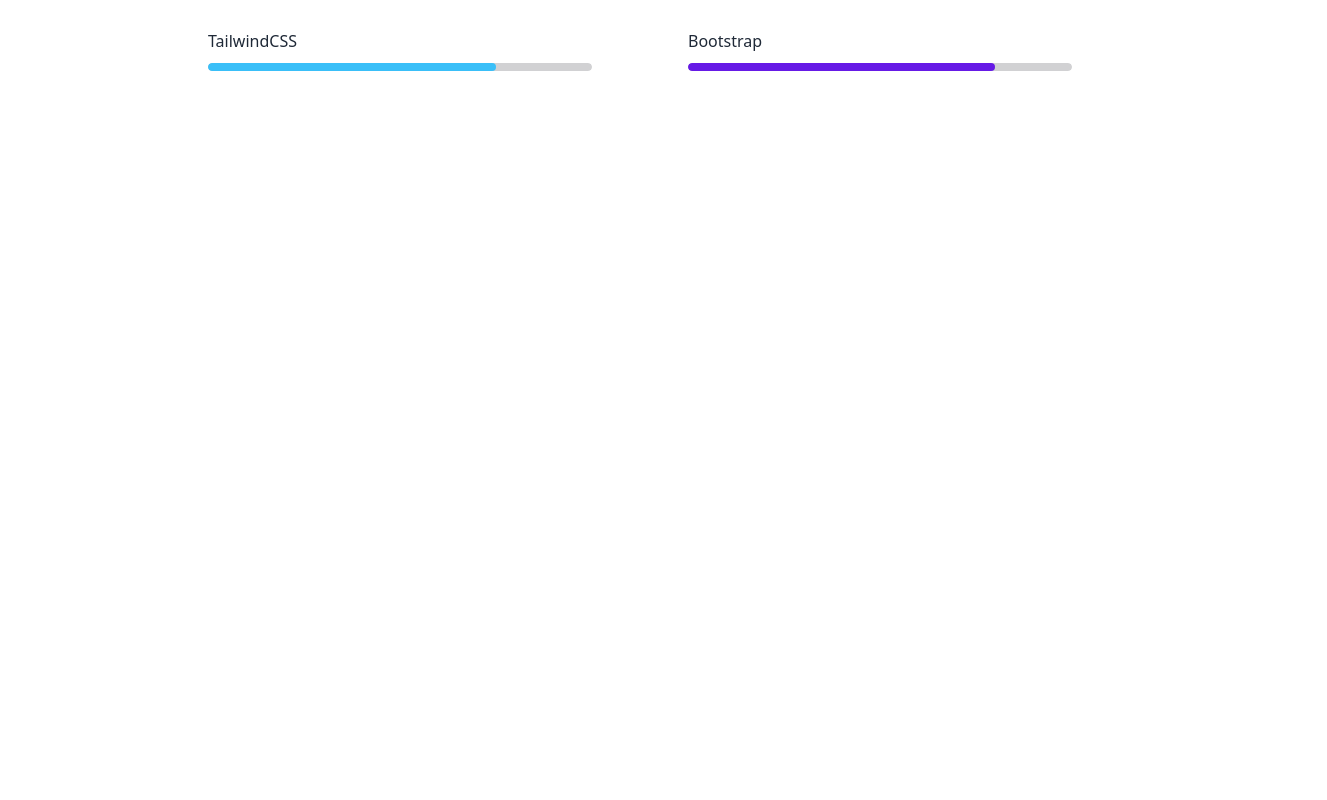
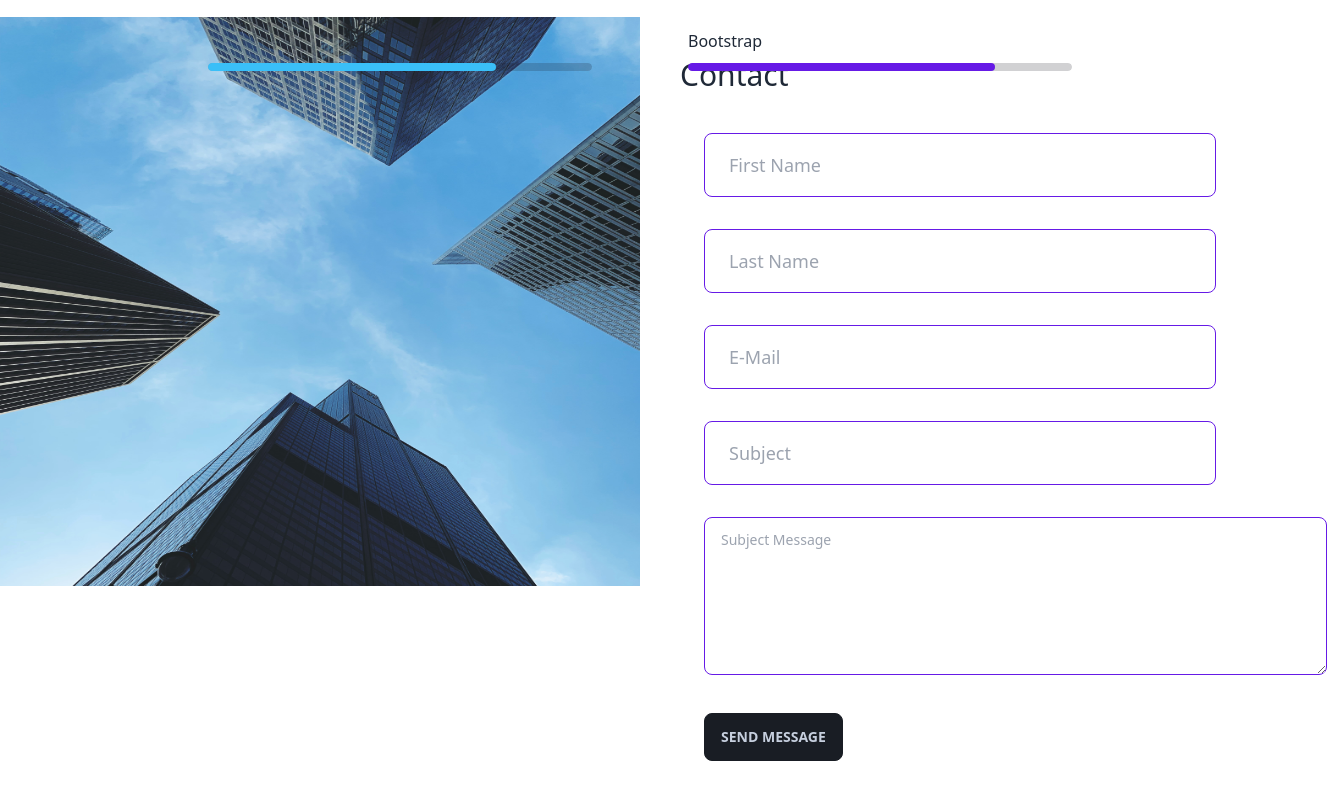
Before and after one commit to KMeniawy/My-Portofolio, a React (Vite) app: page / in a window 1280 px wide. Shown: the part 4031-4831 px from the top of the page, 1327 px wide, since content can reach past the window. Before the commit the page ends 4108 px from the top, so only its background shows below. Built offline with nearby package versions, Linux system fonts and the light colour scheme; what tailwindcss-animatecss would draw is missing.

Commit message:
contact section

```diff
--- a/src/App.jsx
+++ b/src/App.jsx
@@ -168,7 +168,8 @@
               </time>
               <p className="text-base font-normal text-gray-500 dark:text-gray-400">
                 Web application that was focused on helping clients to
-                understand lab tests more and to save it for them in their medical record, and some common Q&A.
+                understand lab tests more and to save it for them in their
+                medical record, and some common Q&A.
               </p>
             </li>
             <li className="ml-8 mb-5">
@@ -205,8 +206,8 @@
               </span>
               <h3 className="font-bold">Web Design</h3>
               <p>
-                    Facilis ipsum reprehenderit nemo molestias. Aut cum
-                      mollitia reprehenderit.
+                Facilis ipsum reprehenderit nemo molestias. Aut cum mollitia
+                reprehenderit.
               </p>
             </div>
             <div className="w-[25%] mr-5">
@@ -215,8 +216,8 @@
               </span>
               <h3 className="font-bold">Branding</h3>
               <p>
-                    Facilis ipsum reprehenderit nemo molestias. Aut cum
-                      mollitia reprehenderit.
+                Facilis ipsum reprehenderit nemo molestias. Aut cum mollitia
+                reprehenderit.
               </p>
             </div>
             <div className="w-[25%]">
@@ -225,8 +226,8 @@
               </span>
               <h3 className="font-bold">Analytics</h3>
               <p>
-                      Facilis ipsum reprehenderit nemo molestias. Aut cum
-                      mollitia reprehenderit.
+                Facilis ipsum reprehenderit nemo molestias. Aut cum mollitia
+                reprehenderit.
               </p>
             </div>
           </div>
@@ -239,8 +240,8 @@
               <div className="">
                 <h3 className="font-bold">Web Developent</h3>
                 <p>
-                      Facilis ipsum reprehenderit nemo molestias. Aut cum
-                      mollitia reprehenderit.
+                  Facilis ipsum reprehenderit nemo molestias. Aut cum mollitia
+                  reprehenderit.
                 </p>
               </div>
             </div>
@@ -252,8 +253,8 @@
               <div className="">
                 <h3 className="font-bold">Web Marketing</h3>
                 <p>
-                      Facilis ipsum reprehenderit nemo molestias. Aut cum
-                      mollitia reprehenderit.
+                  Facilis ipsum reprehenderit nemo molestias. Aut cum mollitia
+                  reprehenderit.
                 </p>
               </div>
             </div>
@@ -264,8 +265,8 @@
               <div className="">
                 <h3 className="font-bold">Support</h3>
                 <p>
-                      Facilis ipsum reprehenderit nemo molestias. Aut cum
-                      mollitia reprehenderit.
+                  Facilis ipsum reprehenderit nemo molestias. Aut cum mollitia
+                  reprehenderit.
                 </p>
               </div>
             </div>
@@ -279,44 +280,100 @@
         </div>
         <div className="flex flex-row justify-center mb-20 mx-10 text-center">
           <div className="w-[20%]">
-              <div className="radial-progress text-[#439934]" style={{"--value":60, "--size":"10rem", "--thickness": "0.5rem"}}>
+            <div
+              className="radial-progress text-[#439934]"
+              style={{
+                "--value": 60,
+                "--size": "10rem",
+                "--thickness": "0.5rem",
+              }}
+            >
               <h3 className="font-bold text-black">MongoDB</h3>
             </div>
           </div>
           <div className="w-[20%]">
-              <div className="radial-progress text-[#1e2126]" style={{"--value":70, "--size":"10rem", "--thickness": "0.5rem"}}>
+            <div
+              className="radial-progress text-[#1e2126]"
+              style={{
+                "--value": 70,
+                "--size": "10rem",
+                "--thickness": "0.5rem",
+              }}
+            >
               <h3 className="font-bold text-black">Express</h3>
             </div>
           </div>
           <div className="w-[20%]">
-              <div className="radial-progress text-[#81c0d1]" style={{"--value":75, "--size":"10rem", "--thickness": "0.5rem"}}>
+            <div
+              className="radial-progress text-[#81c0d1]"
+              style={{
+                "--value": 75,
+                "--size": "10rem",
+                "--thickness": "0.5rem",
+              }}
+            >
               <h3 className="font-bold text-black">React</h3>
             </div>
           </div>
           <div className="w-[20%]">
-              <div className="radial-progress text-[#75B527]" style={{"--value":65, "--size":"10rem", "--thickness": "0.5rem"}}>
+            <div
+              className="radial-progress text-[#75B527]"
+              style={{
+                "--value": 65,
+                "--size": "10rem",
+                "--thickness": "0.5rem",
+              }}
+            >
               <h3 className="font-bold text-black">NodeJS</h3>
             </div>
           </div>
         </div>
         <div className="flex flex-row justify-center mb-20 mx-10 text-center">
           <div className="w-[20%]">
-              <div className="radial-progress text-[#80B5E2]" style={{"--value":75, "--size":"10rem", "--thickness": "0.5rem"}}>
+            <div
+              className="radial-progress text-[#80B5E2]"
+              style={{
+                "--value": 75,
+                "--size": "10rem",
+                "--thickness": "0.5rem",
+              }}
+            >
               <h3 className="font-bold text-black">Adobe Photoshop</h3>
             </div>
           </div>
           <div className="w-[20%]">
-              <div className="radial-progress text-[#fa8e2a]" style={{"--value":90, "--size":"10rem", "--thickness": "0.5rem"}}>
+            <div
+              className="radial-progress text-[#fa8e2a]"
+              style={{
+                "--value": 90,
+                "--size": "10rem",
+                "--thickness": "0.5rem",
+              }}
+            >
               <h3 className="font-bold text-black">Adobe Illustrator</h3>
             </div>
           </div>
           <div className="w-[20%]">
-              <div className="radial-progress text-[#bb4b9b]" style={{"--value":70, "--size":"10rem", "--thickness": "0.5rem"}}>
+            <div
+              className="radial-progress text-[#bb4b9b]"
+              style={{
+                "--value": 70,
+                "--size": "10rem",
+                "--thickness": "0.5rem",
+              }}
+            >
               <h3 className="font-bold text-black">Adobe XD</h3>
             </div>
           </div>
           <div className="w-[20%]">
-              <div className="radial-progress text-[#0ACF83]" style={{"--value":65, "--size":"10rem", "--thickness": "0.5rem"}}>
+            <div
+              className="radial-progress text-[#0ACF83]"
+              style={{
+                "--value": 65,
+                "--size": "10rem",
+                "--thickness": "0.5rem",
+              }}
+            >
               <h3 className="font-bold text-black">Figma</h3>
             </div>
           </div>
@@ -324,32 +381,125 @@
         <div className="flex flex-row justify-center mb-10 mx-10 text-center">
           <div>
             <div className=" text- font-medium text-left">HTML5</div>
-              <progress data-theme="mytheme" className="progress progress-success w-[30vw]" value="90" max="100"></progress>
+            <progress
+              data-theme="mytheme"
+              className="progress progress-success w-[30vw]"
+              value="90"
+              max="100"
+            ></progress>
           </div>
           <div className="ml-24">
             <div className=" text-base font-medium text-left">CSS3</div>
-              <progress data-theme="mytheme" className="progress progress-accent w-[30vw]" value="70" max="100"></progress>
+            <progress
+              data-theme="mytheme"
+              className="progress progress-accent w-[30vw]"
+              value="70"
+              max="100"
+            ></progress>
           </div>
         </div>
         <div className="flex flex-row justify-center mb-10 mx-10 text-center">
           <div>
             <div className=" text-base font-medium text-left">JavaScript</div>
-              <progress className="progress progress-warning w-[30vw]" value="80" max="100"></progress>
+            <progress
+              className="progress progress-warning w-[30vw]"
+              value="80"
+              max="100"
+            ></progress>
           </div>
           <div className="ml-24">
             <div className=" text-base font-medium text-left">Angular</div>
-              <progress className="progress progress-error w-[30vw]" value="65" max="100"></progress>
+            <progress
+              className="progress progress-error w-[30vw]"
+              value="65"
+              max="100"
+            ></progress>
           </div>
         </div>
         <div className="flex flex-row justify-center mb-10 mx-10 text-center">
           <div>
             <div className=" text-base font-medium text-left">TailwindCSS</div>
-              <progress className="progress progress-info w-[30vw]" value="75" max="100"></progress>
+            <progress
+              className="progress progress-info w-[30vw]"
+              value="75"
+              max="100"
+            ></progress>
           </div>
           <div className="ml-24">
             <div className=" text-base font-medium text-left">Bootstrap</div>
-              <progress className="progress progress-primary w-[30vw]" value="80" max="100"></progress>
+            <progress
+              className="progress progress-primary w-[30vw]"
+              value="80"
+              max="100"
+            ></progress>
           </div>
+        </div>
+      </div>
+      {/* contact me */}
+      <div className="h-[90vh] grid grid-cols-2 my-20">
+        <div className="">
+          <img
+            src="./src/assets/contact.jpg"
+            className="h-4/6 w-[100%]"
+          />
+        </div>
+        <div className="choose animate-box">
+          <h2 className="pt-10 text-3xl pl-10 mb-10">Contact</h2>
+          <form action="#" className="pl-16 flex flex-col gap-8">
+            <div className="row form-group">
+              <div className="col-md-6">
+                <input
+                  type="text"
+                  placeholder="First Name"
+                  className="input input-lg input-primary w-full max-w-lg"
+                />
+              </div>
+            </div>
+            <div className="row form-group">
+              <div className="col-md-6">
+                <input
+                  type="text"
+                  placeholder="Last Name"
+                  className="input input-lg input-primary w-full max-w-lg"
+                />
+              </div>
+            </div>
+
+            <div className="row form-group">
+              <div className="col-md-12">
+                <input
+                  type="email"
+                  placeholder="E-Mail"
+                  className="input input-lg input-primary w-full max-w-lg"
+                />
+              </div>
+            </div>
+
+            <div className="row form-group">
+              <div className="col-md-12">
+                <input
+                  type="text"
+                  placeholder="Subject"
+                  className="input input-lg input-primary w-full max-w-lg"
+                />
+              </div>
+            </div>
+
+            <div className="row form-group">
+              <div className="col-md-12">
+                <textarea
+                  className="textarea textarea-primary textarea-bordered"
+                  placeholder="Subject Message"
+                  rows={5} cols={71}
+                ></textarea>
+              </div>
+            </div>
+            <div className="form-group">
+              <button type="submit" className="btn">
+                Send Message
+              </button>
+            </div>
+          </form>
         </div>
       </div>
     </div>
```
Also changed, not shown: src/assets/contact.jpg (added). Lines whose indentation alone changed are shown as unchanged.
